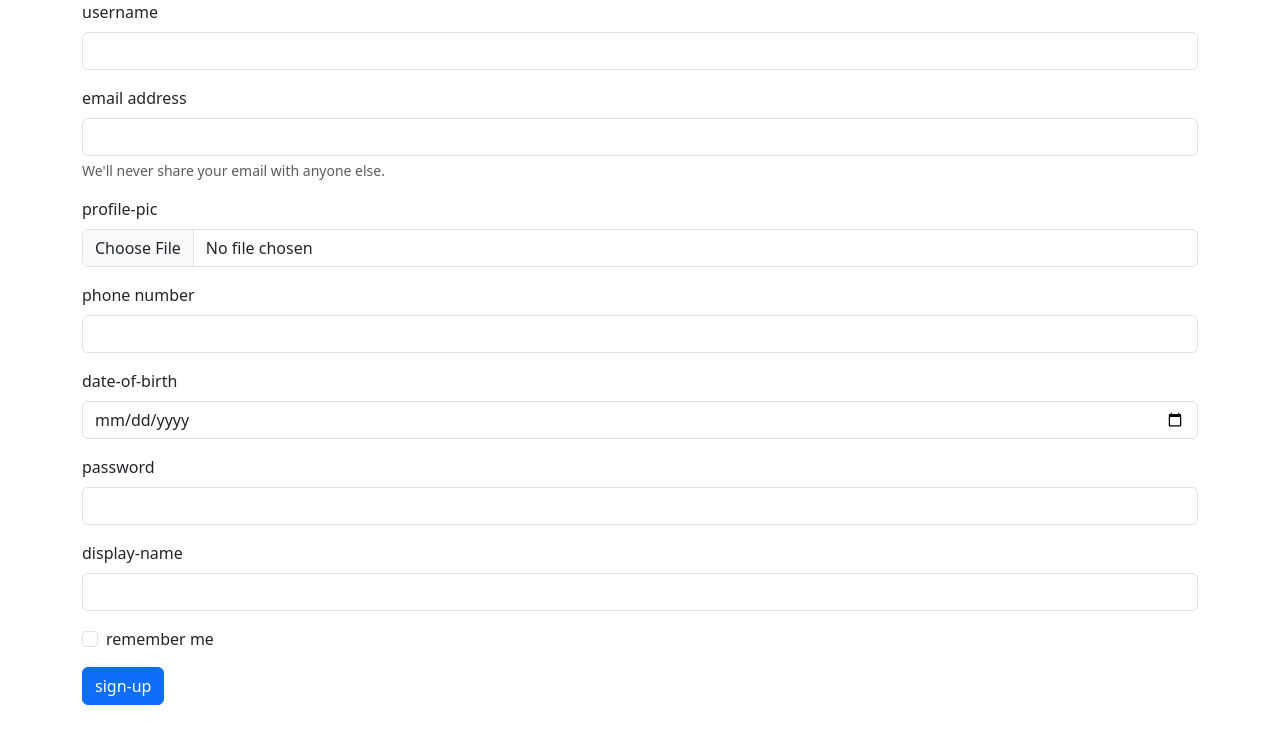
After one commit to Gabidemi/Xcution, a Flask app: page /sign-up in a window 1280 px wide. The commit adds this page. Shown: the top 744 px of the page. Run offline with Flask 3, Linux system fonts and the light colour scheme.

Commit message:
signup and signin

```diff
--- a/Templates/home.html.jinja
+++ b/Templates/home.html.jinja
@@ -76,8 +76,8 @@ body {
   </header>
 
   <main class="px-3">
-    <h1>Cover your page.</h1>
-    <p class="lead">Cover is a one-page template for building simple and beautiful home pages. Download, edit the text, and add your own fullscreen background photo to make it your own.</p>
+    <h1>WELCOME TO XCUTION</h1>
+    <p class="lead"></p>
     <p class="lead">
       <a href="#" class="btn btn-lg btn-light fw-bold border-white bg-white">Learn more</a>
     </p>
--- /dev/null
+++ b/Templates/sign_up.html.jinja
@@ -0,0 +1,49 @@
+<!doctype html>
+<html lang="en" class="h-100">
+    <head>
+        <meta charset="utf-8">
+        <meta name="viewport" content="width=device-width, initial-scale=1">
+        <link href="https://cdn.jsdelivr.net/npm/bootstrap@5.3.0-alpha2/dist/css/bootstrap.min.css" rel="stylesheet" integrity="sha384-aFq/bzH65dt+w6FI2ooMVUpc+21e0SRygnTpmBvdBgSdnuTN7QbdgL+OapgHtvPp" crossorigin="anonymous">
+        <link href="cover.css" rel="stylesheet">
+        <link href="https://cdn.jsdelivr.net/npm/bootstrap@5.3.0-alpha1/dist/css/bootstrap.min.css" rel="stylesheet" integrity="sha384-GLhlTQ8iRABdZLl6O3oVMWSktQOp6b7In1Zl3/Jr59b6EGGoI1aFkw7cmDA6j6gD" crossorigin="anonymous">
+        <title>Xcution Sign-Up Page</title>
+    </head>
+    <body class="container">
+        <form action="/sign-up" method="post">
+        <div class="mb-3">
+            <label for="exampleInputEmail1" class="form-label">username</label>
+            <input name="username" type="text" class="form-control" id="exampleInputEmail4" aria-describedby="emailHelp">
+        </div>
+        <div class="mb-3">
+            <label for="exampleInputEmail1" class="form-label">email address</label>
+            <input name="email" type="email" class="form-control" id="exampleInputEmail1" aria-describedby="emailHelp">
+            <div id="emailHelp" class="form-text">We'll never share your email with anyone else.</div>
+        </div>
+        <div class="mb-3">
+            <label for="exampleInputEmail1" class="form-label">profile-pic</label>
+            <input name="picture" type="file" class="form-control" id="exampleInputEmail3" aria-describedby="emailHelp">
+        </div>
+        <div class="mb-3">
+            <label for="exampleInputEmail3" class="form-label">phone number</label>
+            <input name="phone number" type="tel" class="form-control" id="exampleInputEmail2" aria-describedby="emailHelp">
+        </div>
+        <div class="mb-3">
+            <label for="exampleInputPassword2" class="form-label">date-of-birth</label>
+            <input name="date" type="date" class="form-control" id="exampleInputPassword2">
+        </div>
+        <div class="mb-3">
+            <label for="exampleInputPassword1" class="form-label">password</label>
+            <input name="password" type="password" class="form-control" id="exampleInputPassword1">
+        </div>
+         <div class="mb-3">
+            <label for="exampleInputPassword2" class="form-label">display-name</label>
+            <input name="display" type="text" class="form-control" id="exampleInputPassword1">
+        </div>
+        <div class="mb-3 form-check">
+            <input type="checkbox" class="form-check-input" id="exampleCheck1">
+            <label class="form-check-label" for="exampleCheck1">remember me</label>
+        </div>
+        <button type="submit" class="btn btn-primary">sign-up</button>
+        </form>
+    </body>
+</html>
--- a/main.py
+++ b/main.py
@@ -33,5 +33,26 @@ def post():
     return render_template("post.html.jinja", posts = results)
 
 
+@app.route("/sign-in")
+def sign_in():
+    return render_template("sign_in.html.jinja")
+@app.route("/sign-up", methods=['POST', 'GET'])
+def sign_up():
+    if request.method == 'POST':
+        #handle signup
+        cursor = connection.cursor()
+        cursor.execute("""
+            INSERT INTO `users` (`username`, `password`, `email`, `date-of-birth`, `photo`, `display-name`, `phone-number`, )
+            VALUES(%s, %s, %s, %s, %s, %s, %s)
+
+        """, [])
+
+
+
+        return request.form
+    elif request.method == 'GET':
+        return render_template("sign_up.html.jinja")
+
+
 if __name__ == '__main__':
     app.run(debug=True)
```
Also changed, not shown: Templates/sign_in.html.jinja (added, +29 -0 lines).
